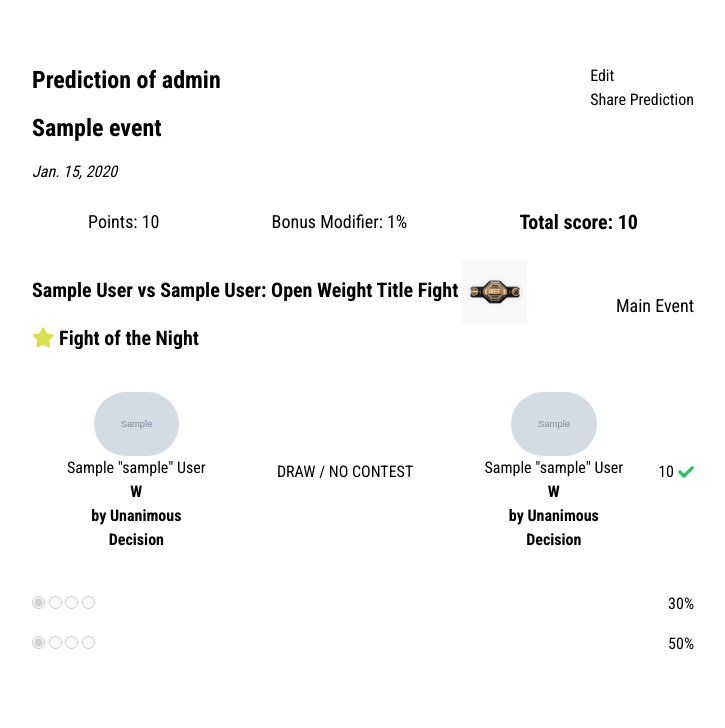
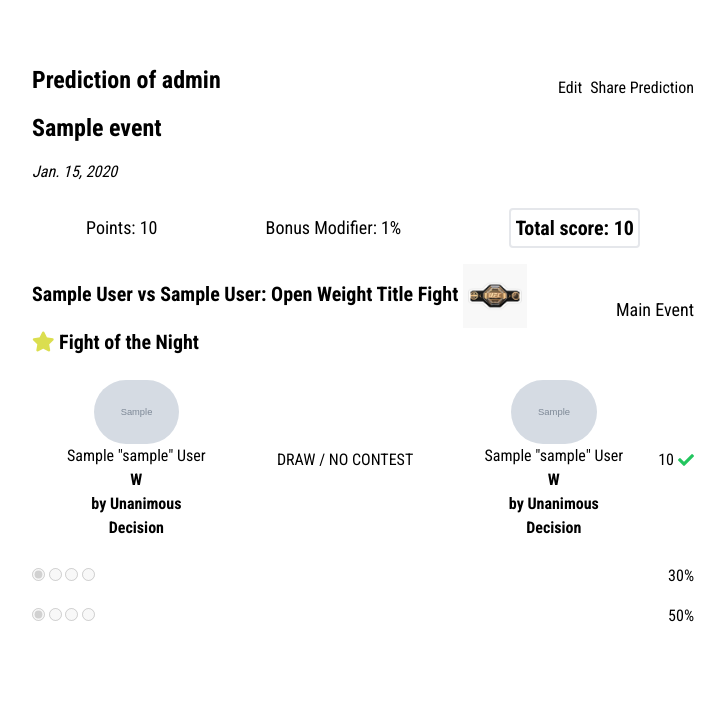
Before and after one commit to NicoGGG/redegg, a Django app: page /prediction/00000000-0000-0000-0000-000000000001/ in a window 1280 px wide. Shown: the part 184-912 px from the top of the page, without its empty margins (277-1002 px from the left). After the commit the page ends 806 px from the top, so only its background shows below. Run offline with Django 4.2, Linux system fonts and the light colour scheme; a user stored in the database is signed in; data comes from the database, SQL or seed files in the repository; tables that the repository leaves empty hold one stand-in row (values such as "Sample post"); grey boxes marked "Sample" are stand-in pictures; parts of the project's set-up code (start-up, migrations or seed data) failed here and were passed over; some libraries are stand-ins or nearby versions; some web fonts are replaced.

Commit message:
chore(ui): easier access to leaderboard
- Added link to leaderboard from the view_prediction and prediction_detail pages
- Score more visible on view_prediction and prediction_detail
- Current user is highlighted in leaderboards
- Removed parameter size in user element: was causing issue with django-tailwind.
Size of the avatar is fixed to h-8

```diff
--- a/redegg/templates/create_prediction.html
+++ b/redegg/templates/create_prediction.html
@@ -39,7 +39,7 @@
     <div class="fight-container fight-container-closed" id="fight-{{ form.fight_id }}" data-fight-position="{{ form.fight_card_position }}"> <!-- Add this container -->
       <!-- Hidden input for fight result -->
       <input class="fight-result" type="hidden" name="{{ form.fight_result.html_name }}" id="{{ form.fight_result.auto_id }}" value="{{ form.fight_result.value }}">
-      <div class="flex items-center justify-between h-32 my-2 fight-result" data-fight-position="{{ form.fight_card_position }}">
+      <div class="flex items-center text-center justify-between h-44 my-2 fight-result" data-fight-position="{{ form.fight_card_position }}">
           <!-- Display details for each fighter -->
           <div class="h-full w-full cursor-pointer selectable fighter rounded-md px-4 m-4 flex flex-col items-center justify-center transition-background duration-300{% if form.fight_result.value|stringformat:'s' == form.fighter_one_details.id|stringformat:'s' and not form.is_draw.value %} border-2 border-primary{% else %} hover:bg-gray-200{% endif %}" data-fighter-id="{{ form.fighter_one_details.id }}" onclick="selectOption(this, '{{ form.fight_result.auto_id }}', 'fight-{{ form.fight_id }}')">
               <img class="h-16 object-cover rounded-full mx-auto" src="{{ form.fighter_one_details.photo_url }}" alt="{{ form.fighter_one_details.name }}" style="pointer-events: none;">
@@ -48,7 +48,7 @@
               <!-- Include other details as needed -->
           </div>
           <!-- Draw Checkbox -->
-          <div class="h-full w-full cursor-pointer selectable draw-option rounded-md px-4 m-4 flex items-center justify-center text-center transition-background duration-300{% if form.is_draw.value %} border-2 border-primary{% else %} hover:bg-gray-200{% endif %}" onclick="toggleCheckbox('{{ form.is_draw.auto_id }}', 'fight-{{ form.fight_id }}')">
+          <div class="h-full w-full cursor-pointer selectable draw-option rounded-md px-4 m-4 flex items-center justify-center transition-background duration-300{% if form.is_draw.value %} border-2 border-primary{% else %} hover:bg-gray-200{% endif %}" onclick="toggleCheckbox('{{ form.is_draw.auto_id }}', 'fight-{{ form.fight_id }}')">
               <input type="checkbox" name="{{ form.is_draw.html_name }}" id="{{ form.is_draw.auto_id }}" style="display: none;" {% if form.is_draw.value %} checked {% endif %}>
               <p>DRAW / NO CONTEST</p>
           </div>
--- a/redegg/templates/elements/user.html
+++ b/redegg/templates/elements/user.html
@@ -1,6 +1,6 @@
 <div class="flex items-center gap-3">
   {% if avatar_url %}
-  <img class="avatar h-{{ size|default:10 }} rounded-full" src="{{ avatar_url }}">
+  <img class="avatar h-8 rounded-full" src="{{ avatar_url }}">
   {% endif %}
-  <p class="{{ classes }}">{{ username }}</p>
+  <p class="{{ classes }}">{{ username }} {% if you %}(You){% endif %}</p>
 </div>
--- a/redegg/templates/prediction_detail.html
+++ b/redegg/templates/prediction_detail.html
@@ -6,10 +6,12 @@
 {% load static %}
 
 <div class="flex justify-between">
-    <h1 class="mb-4 text-2xl font-bold">Prediction of {{ prediction.user.username }}</h1>
-    <div>
+    <h1 class="mb-4 text-2xl font-bold flex-shrink-0">Prediction of {{ prediction.user.username }}</h1>
+    <div class="flex items-center text-center">
         {% if prediction.contest.status == 'open' %}
-        <a href="{% url 'create_prediction' prediction.contest.slug %}" class="btn btn-outline btn-primary btn-sm">Edit</a>
+        <a class="btn btn-outline btn-primary btn-sm mx-2" href="{% url 'create_prediction' prediction.contest.slug %}">Edit</a>
+        {% else %}
+        <a class="underline mx-2" href="{% url 'contest_leaderboard' prediction.contest.slug %}">View Leaderboard</a>
         {% endif %}
         <p class="copy-btn btn btn-primary btn-sm">Share Prediction</p>
         <span class="text-sm fixed top-0 left-0 mt-2 px-2 py-1 copy-alert rounded">Copied!</span>
@@ -17,10 +19,10 @@
 </div>
 <h2 class="mb-4 text-2xl font-bold">{{ prediction.contest.event.name }}</h1>
 <h2 class="mb-6 italic">{{ prediction.contest.event.date }}</h2>
-<div class="score-display flex">
-    <h3 class="mb-4 text-lg mx-auto">Points: {{ prediction.points }}</h3>
-    <h3 class="mb-4 text-lg mx-auto">Bonus Modifier: {{ prediction.bonus_modifier }}%</h3>
-    <h3 class="mb-4 text-xl font-bold mx-auto">Total score: {{ prediction.score }}</h3>
+<div class="score-display mb-2 flex items-center">
+    <h3 class="text-lg mx-auto">Points: {{ prediction.points }}</h3>
+    <h3 class="text-lg mx-auto">Bonus Modifier: {{ prediction.bonus_modifier }}%</h3>
+    <h3 class="text-xl font-bold mx-auto rounded p-1 border-2">Total score: {{ prediction.score }}</h3>
 </div>
 <!-- Display the fights and the user's predictions without allowing any input -->
 {% for prognostic in prognostics %}
@@ -47,9 +49,9 @@
         <h4 class="text-lg">{{ prognostic.fight.fight_position }}</h4>
     </div>
     <div class="fight-container" id="fight-{{ prognostic.fight.id }}" data-fight-position="{{ prognostic.fight.position }}"> <!-- Add this container -->
-        <div class="flex items-center justify-between my-4 fight-result h-48">
+        <div class="flex items-center text-center justify-between my-2 fight-result h-44">
             <!-- Display details for each fighter -->
-            <div class="h-full w-full selectable selectable-fight-result fighter rounded-md py-2 px-4 m-4 flex flex-col items-center justify-center text-center {% if prognostic.fight_result == prognostic.fight.fighter_one and not prognostic.fight.is_over and prognostic.fight_result == prognostic.fight.fighter_one or prognostic.fight_result == prognostic.fight.fighter_one and prognostic.fight_result_won %}prognostic-won {% elif prognostic.fight.is_over and prognostic.fight_result == prognostic.fight.fighter_one %} prognostic-lost{% endif %}">
+            <div class="h-full w-full selectable selectable-fight-result fighter rounded-md py-2 px-4 m-4 flex flex-col items-center justify-center {% if prognostic.fight_result == prognostic.fight.fighter_one and not prognostic.fight.is_over and prognostic.fight_result == prognostic.fight.fighter_one or prognostic.fight_result == prognostic.fight.fighter_one and prognostic.fight_result_won %}prognostic-won {% elif prognostic.fight.is_over and prognostic.fight_result == prognostic.fight.fighter_one %} prognostic-lost{% endif %}">
                 <img class="h-16 object-cover rounded-full mx-auto" src="{{ prognostic.fight.fighter_one.photo_url }}" alt="{{ prognostic.fight.fighter_one.name }}" style="pointer-events: none;">
                 <p>{{ prognostic.fight.fighter_one.full_name }}</p>
                 {% if prognostic.fight.is_over %}
@@ -60,10 +62,10 @@
                 {% endif %}
             </div>
             <!-- Draw Checkbox -->
-            <div class="h-full w-full selectable selectable-fight-result draw-option rounded-md px-4 m-4 flex items-center justify-center text-center {% if not prognostic.fight.is_over and prognostic.is_draw or prognostic.fight.is_draw_or_no_contest and prognostic.is_draw %}prognostic-won {% elif prognostic.fight.is_over and prognostic.is_draw %}prognostic-lost {% endif %}">
+            <div class="h-full w-full selectable selectable-fight-result draw-option rounded-md px-4 m-4 flex items-center justify-center {% if not prognostic.fight.is_over and prognostic.is_draw or prognostic.fight.is_draw_or_no_contest and prognostic.is_draw %}prognostic-won {% elif prognostic.fight.is_over and prognostic.is_draw %}prognostic-lost {% endif %}">
                 <p>DRAW / NO CONTEST</p>
             </div>
-            <div class="h-full w-full selectable selectable-fight-result fighter rounded-md px-4 m-4 flex flex-col items-center justify-center text-center {% if prognostic.fight_result == prognostic.fight.fighter_two and not prognostic.fight.is_over and prognostic.fight_result == prognostic.fight.fighter_two or prognostic.fight_result == prognostic.fight.fighter_two and prognostic.fight_result_won %}prognostic-won {% elif prognostic.fight.is_over and prognostic.fight_result == prognostic.fight.fighter_two %} prognostic-lost{% endif %}">
+            <div class="h-full w-full selectable selectable-fight-result fighter rounded-md px-4 m-4 flex flex-col items-center justify-center {% if prognostic.fight_result == prognostic.fight.fighter_two and not prognostic.fight.is_over and prognostic.fight_result == prognostic.fight.fighter_two or prognostic.fight_result == prognostic.fight.fighter_two and prognostic.fight_result_won %}prognostic-won {% elif prognostic.fight.is_over and prognostic.fight_result == prognostic.fight.fighter_two %} prognostic-lost{% endif %}">
                 <img class="h-16 object-cover rounded-full mx-auto" src="{{ prognostic.fight.fighter_two.photo_url }}" alt="{{ prognostic.fight.fighter_two.name }}" style="pointer-events: none;">
                 <p>{{ prognostic.fight.fighter_two.full_name }}</p>
                 {% if prognostic.fight.is_over %}
--- a/templates/base.html
+++ b/templates/base.html
@@ -45,7 +45,7 @@
         {% if user.is_authenticated %}
         <div class="dropdown dropdown-end hidden md:block">
           <label tabindex="0" class="btn btn-ghost text-xl bold mr-2">
-            {% include 'elements/user.html' with username=user.profile.display_username avatar_url=user.profile.avatar_url classes="text-lg bold mr-4" size=8 %}
+            {% include 'elements/user.html' with username=user.profile.display_username avatar_url=user.profile.avatar_url classes="text-lg bold mr-4" %}
           </label>
           <ul
             tabindex="0"
```
Also changed, not shown: redegg/templates/annual_leaderboard.html (+9 -5 lines), redegg/templates/contest_leaderboard.html (+6 -2 lines), redegg/templates/view_prediction.html (+15 -10 lines), README.md.
